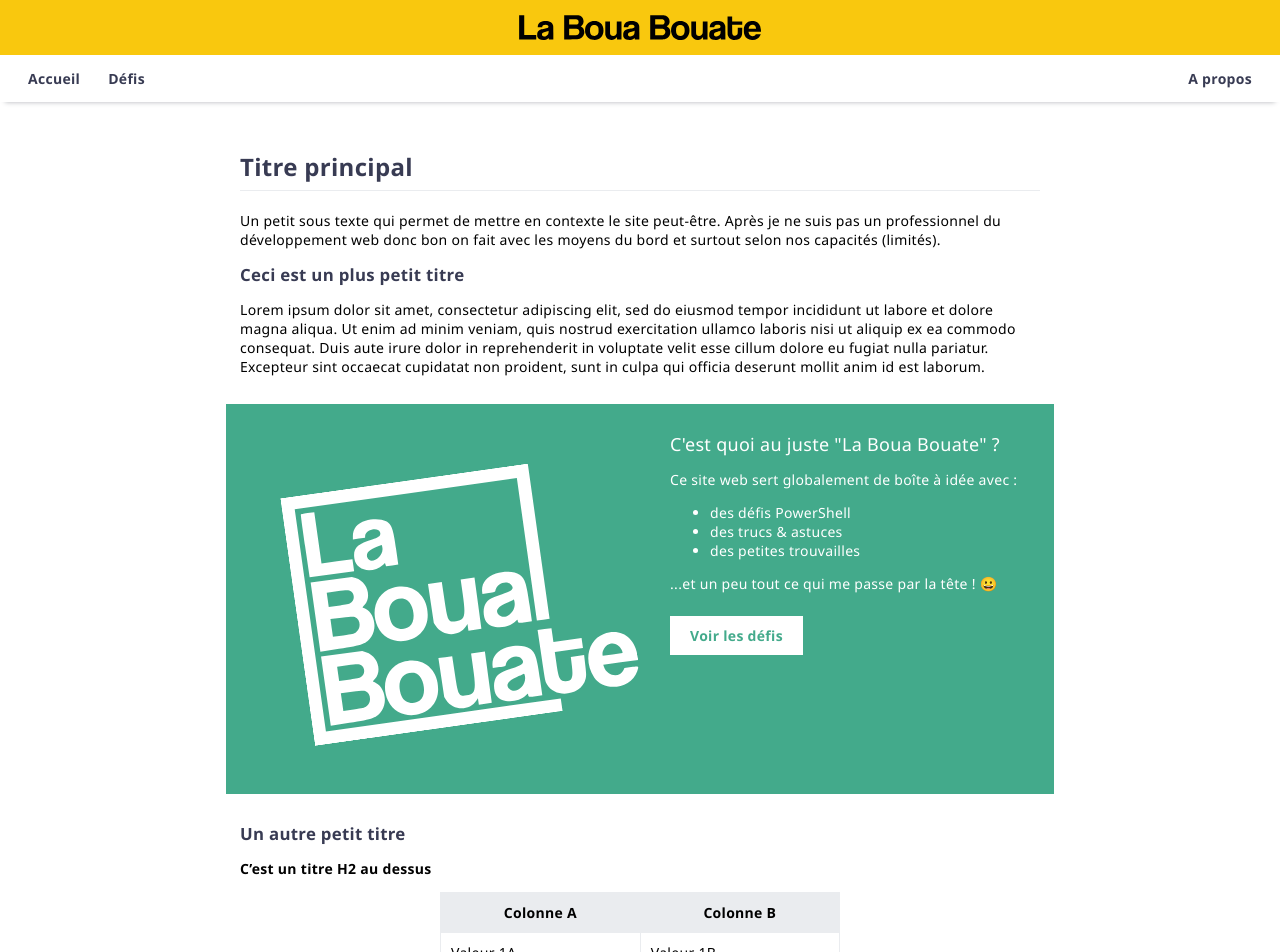
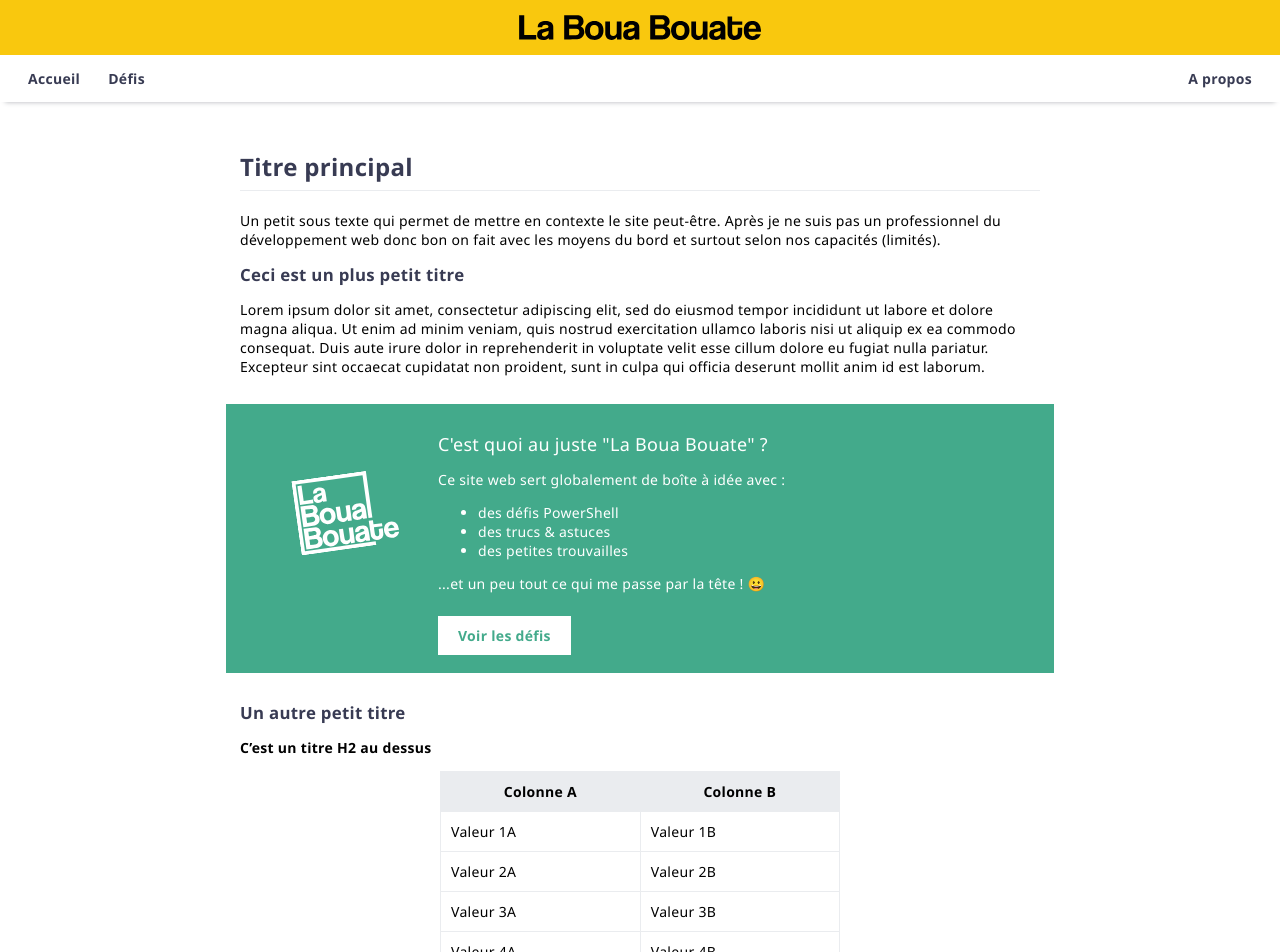
Before and after one commit to leobouard/leobouard.github.io, a Jekyll site: the page built from index.md, in a window 1280 px wide. Shown: the top 952 px of the page. Built offline with Jekyll 4.4.1, drawn with Linux system fonts in a browser that asks for light colours; our own code applies the rules of GitHub Pages for plain Markdown files.

Commit message:
Update index.md

```diff
--- a/index.md
+++ b/index.md
@@ -8,7 +8,7 @@ Lorem ipsum dolor sit amet, consectetur adipiscing elit, sed do eiusmod tempor i
 
 <div class="hero">
     <div width="20%" style="padding: 3em;">
-        <img src="/assets/images/logo_white.svg" style="transform: rotate(-8deg);">
+        <img src="/assets/images/logo_white.svg" style="transform: rotate(-8deg);" width="100px">
     </div>
     <div width="80%">
         <span style="font-size: large;">C'est quoi au juste "La Boua Bouate" ?</span>
```
